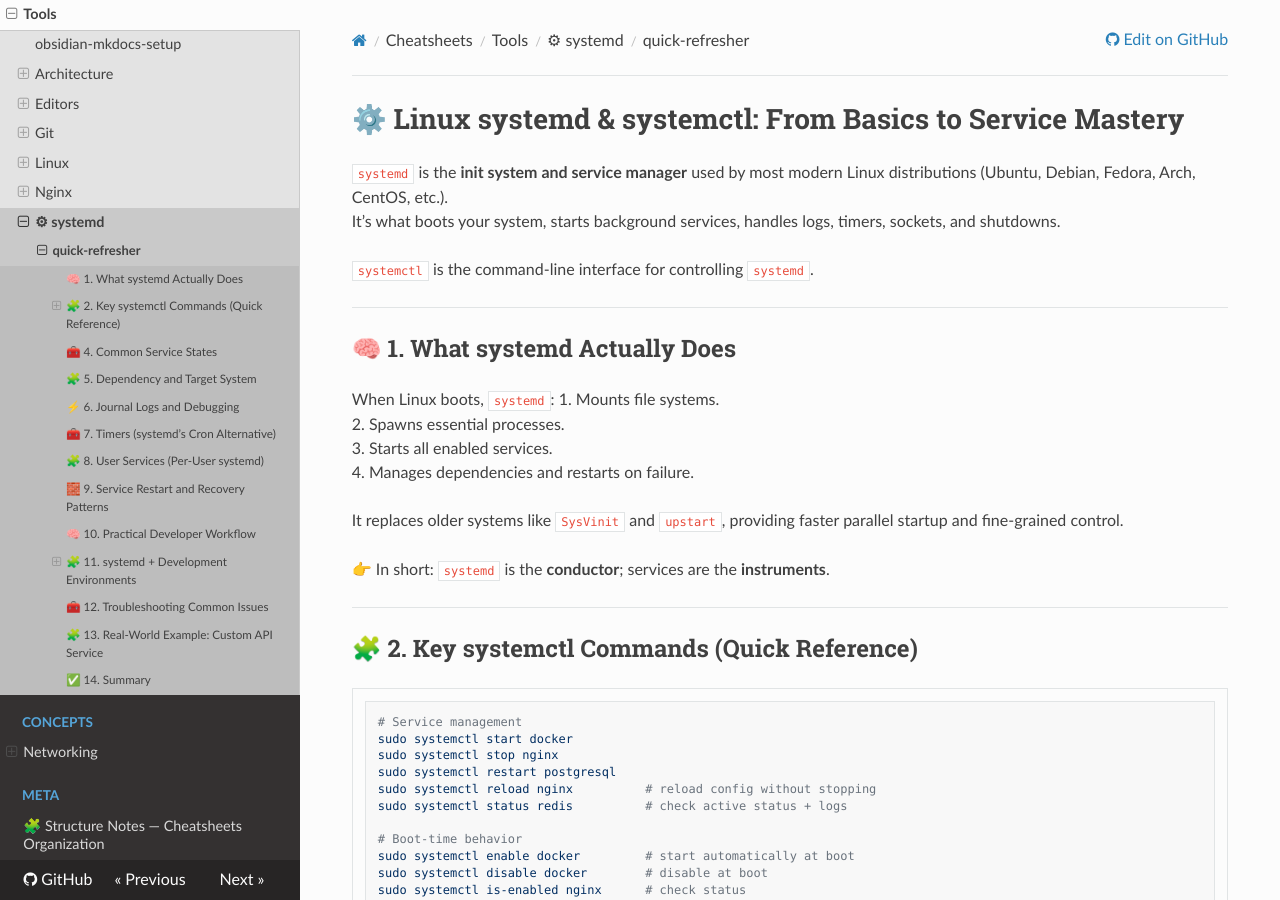
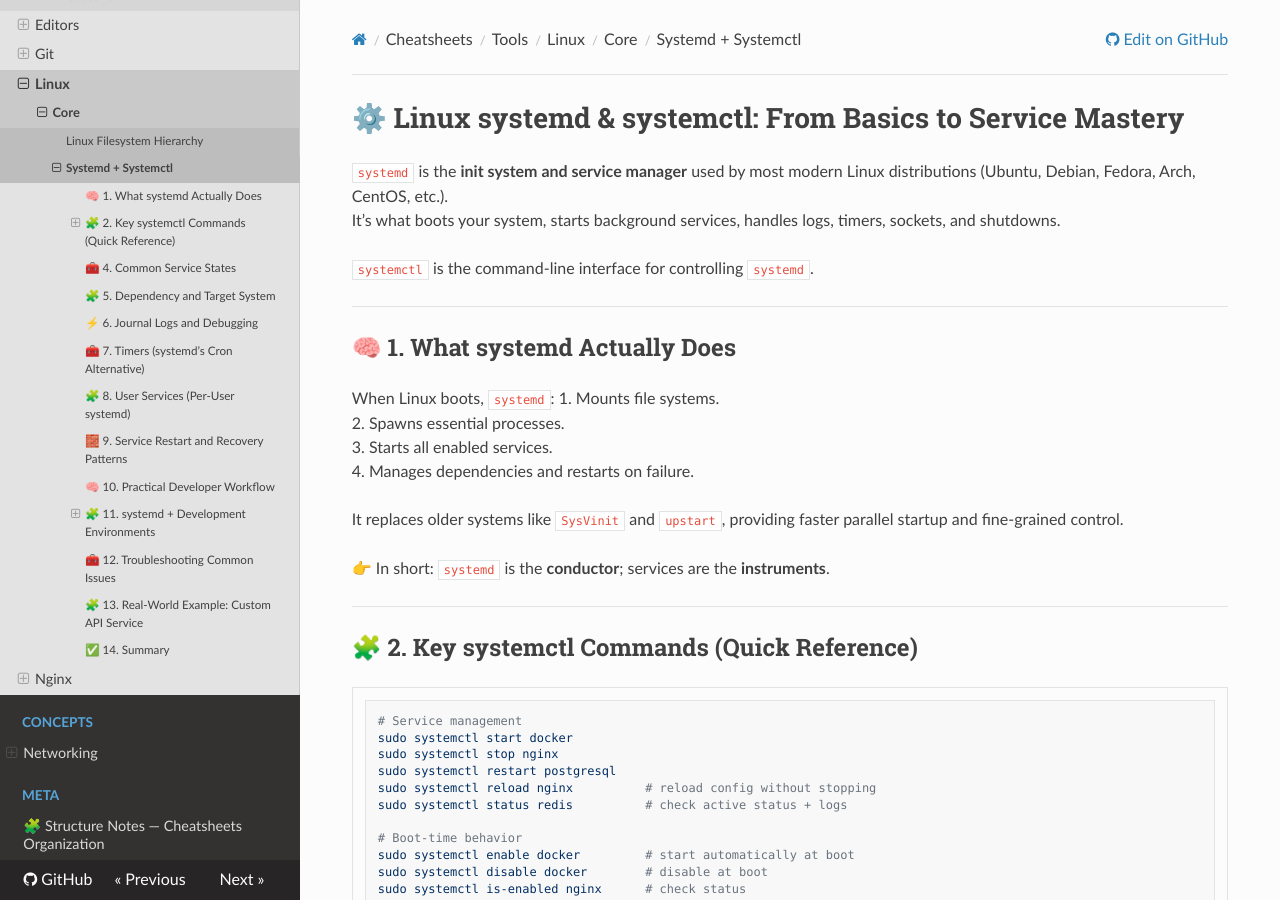
Before and after one commit to edgaras87/knowledge-vault, an MkDocs documentation site: the page built from docs/cheatsheets/tools/linux/core/systemd.md, in a window 1280 px wide and 900 px high. Built offline with MkDocs 1.6.1, drawn with Linux system fonts in a browser that asks for light colours; nearby versions of some CDN libraries.

Commit message:
docs: rename quick-refresher to systemd and update title and summary for clarity

```diff
--- a/docs/cheatsheets/tools/⚙ systemd/quick-refresher.md
+++ b/docs/cheatsheets/tools/linux/core/systemd.md
@@ -1,7 +1,9 @@
 ---
-title: quick-refresher
+title: Systemd + Systemctl
 tags: [linux, systemd, systemctl, services, devops, backend]
 summary: A concise guide to Linux systemd and systemctl for managing services, including key commands, unit file structure, and practical tips for developers.
+aliases:
+  - Systemd & Systemctl Quick Start
 ---
 
 # ⚙️ Linux systemd & systemctl: From Basics to Service Mastery
```
